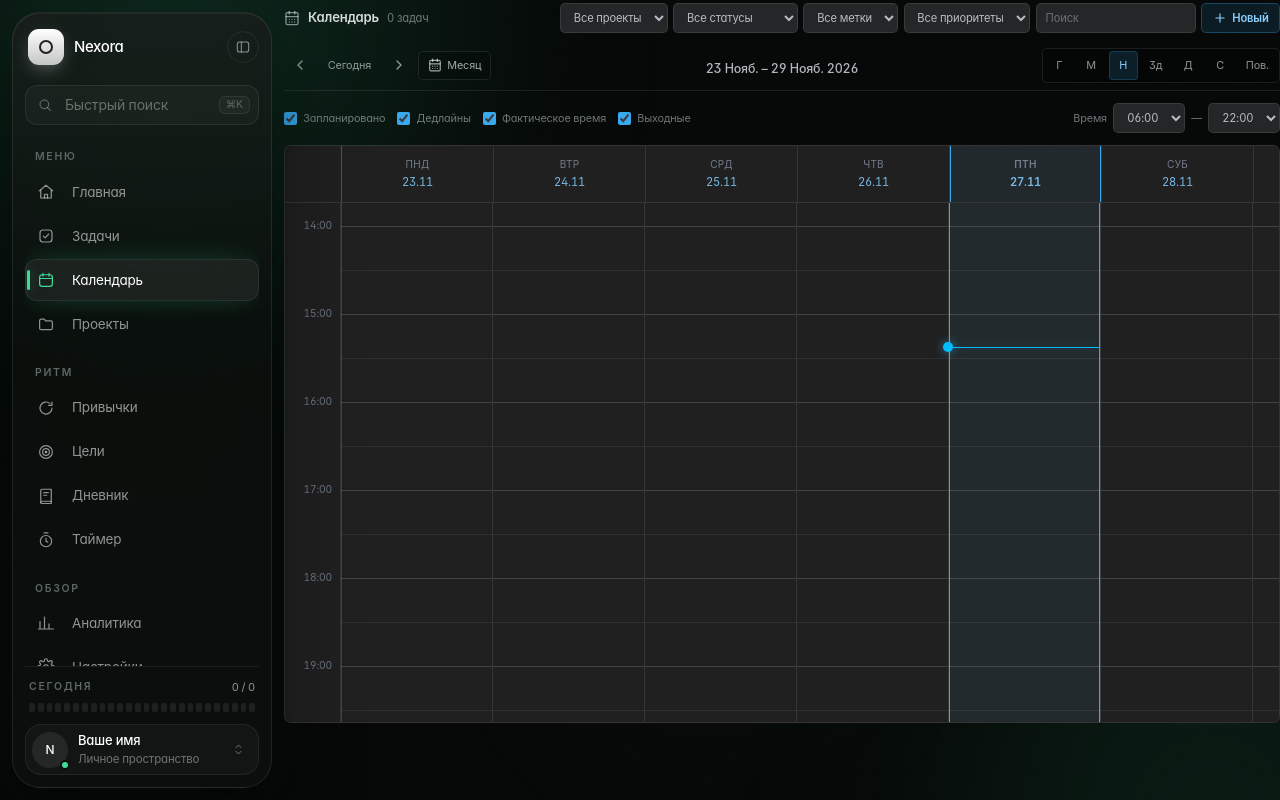
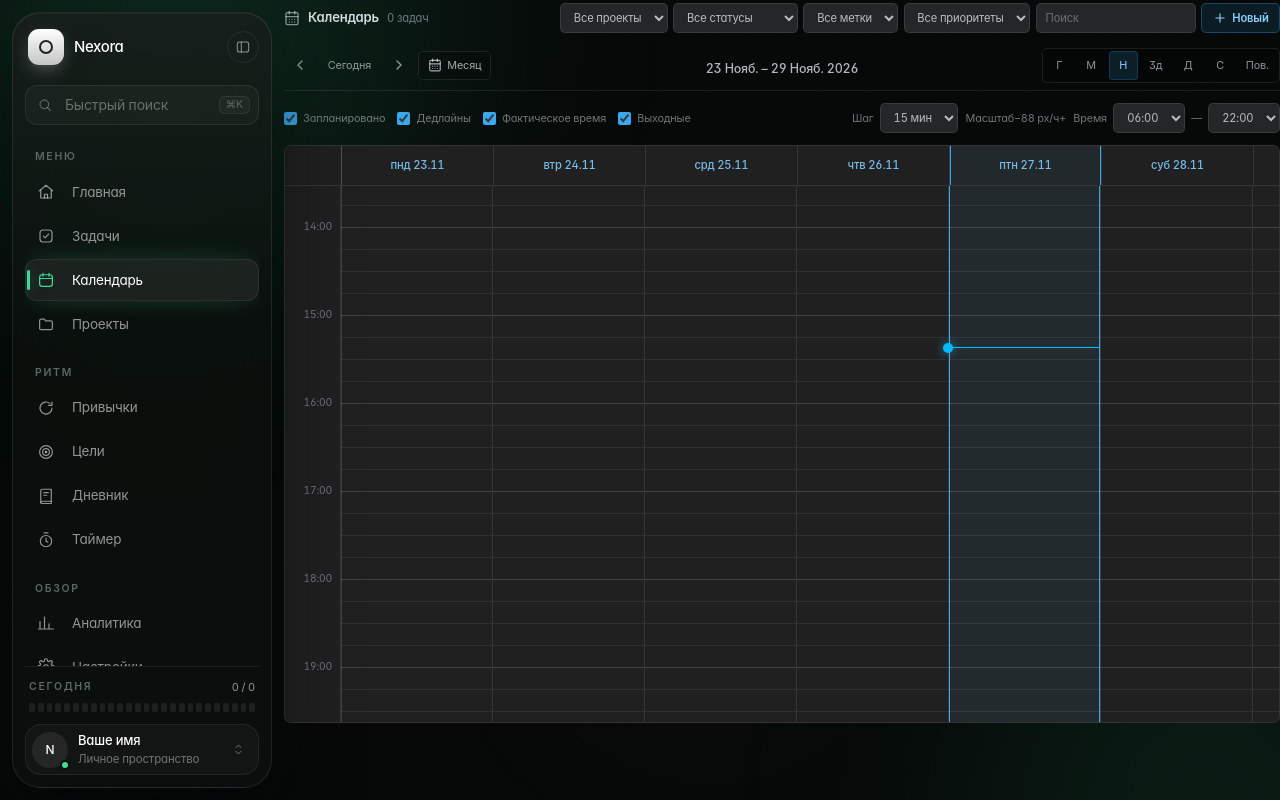
Before and after one commit to dequintalegione-boop/Nexora, a React (Vite) app: page /calendar in a window 1280 px wide. Built offline with nearby package versions, Linux system fonts and the light colour scheme.

Commit message:
feat(calendar): refine time grid density and controls

```diff
--- a/src/components/nexora/calendar-page.tsx
+++ b/src/components/nexora/calendar-page.tsx
@@ -79,8 +79,6 @@ const HEADS = {
   0: ["Вс", "Пн", "Вт", "Ср", "Чт", "Пт", "Сб"],
 } as const
 
-const SLOT_STEP = 30
-const ROW_HEIGHT = 44
 const LIST_DAYS = 14
 const PRIORITY_COLOR: Record<string, string> = {
   none: "nexora-calendar-priority-none",
@@ -156,6 +154,9 @@ export function CalendarPage() {
   const [miniCalendarOpen, setMiniCalendarOpen] = useState(false)
   const [slotStartHour, setSlotStartHour] = useState(6)
   const [slotEndHour, setSlotEndHour] = useState(22)
+  const [snapMinutes, setSnapMinutes] = useState(15)
+  const [pixelsPerHour, setPixelsPerHour] = useState(88)
+  const gridSlotHeight = (pixelsPerHour * snapMinutes) / 60
   const [resizeDraft, setResizeDraft] = useState<ResizeDraft | null>(null)
   const [slotSelection, setSlotSelection] = useState<SlotSelectionDraft | null>(null)
   const slotSelectionRef = useRef<SlotSelectionDraft | null>(null)
@@ -698,7 +699,7 @@ export function CalendarPage() {
         rect.height,
         Number(zone.dataset.calendarDropStart),
         Number(zone.dataset.calendarDropEnd),
-        SLOT_STEP,
+        snapMinutes,
       )
       return { day, minutes, allDay: false }
     }
@@ -821,18 +822,18 @@ export function CalendarPage() {
 
   const handleResizeMove = (event: PointerEvent<HTMLSpanElement>, taskId: string) => {
     if (!resizeDraft || resizeDraft.taskId !== taskId || resizeDraft.pointerId !== event.pointerId) return
-    const steps = Math.round((event.clientY - resizeDraft.startY) / ROW_HEIGHT)
+    const steps = Math.round((event.clientY - resizeDraft.startY) / gridSlotHeight)
     if (resizeDraft.edge === "start") {
       const nextStart = Math.max(
         0,
-        Math.min(resizeDraft.end - 15, Math.round((resizeDraft.start + steps * SLOT_STEP) / 15) * 15),
+        Math.min(resizeDraft.end - snapMinutes, Math.round((resizeDraft.start + steps * snapMinutes) / snapMinutes) * snapMinutes),
       )
       setResizeDraft({ ...resizeDraft, previewStart: nextStart })
       return
     }
     const nextEnd = Math.max(
-      resizeDraft.start + 15,
-      Math.min(24 * 60, Math.round((resizeDraft.end + steps * SLOT_STEP) / 15) * 15),
+      resizeDraft.start + snapMinutes,
+      Math.min(24 * 60, Math.round((resizeDraft.end + steps * snapMinutes) / snapMinutes) * snapMinutes),
     )
     setResizeDraft({ ...resizeDraft, previewEnd: nextEnd })
   }
@@ -861,7 +862,7 @@ export function CalendarPage() {
       startY: event.clientY,
       anchorMinutes: minutes,
       start: minutes,
-      end: minutes + SLOT_STEP,
+      end: minutes + snapMinutes,
       slotStart,
       slotEnd,
     }
@@ -872,8 +873,8 @@ export function CalendarPage() {
   const updateTimeSelection = (event: PointerEvent<HTMLDivElement>) => {
     const current = slotSelectionRef.current
     if (!current || current.pointerId !== event.pointerId) return
-    const deltaSteps = Math.round((event.clientY - current.startY) / ROW_HEIGHT)
-    const range = getCalendarSelectionRange(current.anchorMinutes, deltaSteps, SLOT_STEP, current.slotStart, current.slotEnd)
+    const deltaSteps = Math.round((event.clientY - current.startY) / gridSlotHeight)
+    const range = getCalendarSelectionRange(current.anchorMinutes, deltaSteps, snapMinutes, current.slotStart, current.slotEnd)
     const next = { ...current, start: range.start, end: range.end }
     slotSelectionRef.current = next
     setSlotSelection(next)
@@ -882,8 +883,8 @@ export function CalendarPage() {
   const finishTimeSelection = (event: PointerEvent<HTMLDivElement>) => {
     const current = slotSelectionRef.current
     if (!current || current.pointerId !== event.pointerId) return
-    const deltaSteps = Math.round((event.clientY - current.startY) / ROW_HEIGHT)
-    const range = getCalendarSelectionRange(current.anchorMinutes, deltaSteps, SLOT_STEP, current.slotStart, current.slotEnd)
+    const deltaSteps = Math.round((event.clientY - current.startY) / gridSlotHeight)
+    const range = getCalendarSelectionRange(current.anchorMinutes, deltaSteps, snapMinutes, current.slotStart, current.slotEnd)
     slotSelectionRef.current = null
     setSlotSelection(null)
     setSelectedDate(current.day)
@@ -901,8 +902,8 @@ export function CalendarPage() {
   const renderTimeGrid = (days: string[]) => {
     const slotStart = slotStartHour * 60
     const slotEnd = slotEndHour * 60
-    const timeSlots = Array.from({ length: (slotEnd - slotStart) / SLOT_STEP }, (_, i) => slotStart + i * SLOT_STEP)
-    const gridHeight = timeSlots.length * ROW_HEIGHT
+    const timeSlots = Array.from({ length: (slotEnd - slotStart) / snapMinutes }, (_, i) => slotStart + i * snapMinutes)
+    const gridHeight = timeSlots.length * gridSlotHeight
     const nowMinutes = now.getHours() * 60 + now.getMinutes()
 
     return (
@@ -923,8 +924,8 @@ export function CalendarPage() {
                 data-calendar-drop-day={day}
                 data-calendar-drop-all-day="true"
                 className={cn(
-                  "nexora-calendar-all-day min-h-[4.5rem] space-y-1 border-r border-white/10 p-1.5",
-                  day === today && "bg-sky-400/[0.055]",
+                  "nexora-calendar-all-day min-h-[2.75rem] space-y-1 border-r border-white/10 p-1.5",
+                  day === today && "nexora-calendar-today-column",
                   touchTaskDrag?.active && touchTaskDrag.target?.day === day && touchTaskDrag.target.allDay && "nexora-calendar-drop-target",
                 )}
                 onDragOver={(event) => event.preventDefault()}
@@ -949,7 +950,7 @@ export function CalendarPage() {
               <div
                 key={minutes}
                 className="nexora-calendar-time-label absolute right-2 -translate-y-1/2 text-[10px] tabular-nums text-white/45"
-                style={{ top: ((minutes - slotStart) / SLOT_STEP) * ROW_HEIGHT }}
+                style={{ top: ((minutes - slotStart) / snapMinutes) * gridSlotHeight }}
               >
                 {localTimeLabel(minutes)}
               </div>
@@ -998,13 +999,17 @@ export function CalendarPage() {
                     data-calendar-drop-minutes={minutes}
                     className={cn(
                       "absolute inset-x-0 border-t transition-colors nexora-calendar-slot",
-                      minutes % 60 === 0 ? "nexora-calendar-slot-hour" : "nexora-calendar-slot-half",
+                      minutes % 60 === 0
+                        ? "nexora-calendar-slot-hour"
+                        : minutes % 30 === 0
+                          ? "nexora-calendar-slot-half"
+                          : "nexora-calendar-slot-quarter",
                       "hover:bg-white/[0.025]",
                       touchTaskDrag?.active && touchTaskDrag.target?.day === day && touchTaskDrag.target.minutes === minutes && "nexora-calendar-drop-target",
                     )}
                     style={{
-                      top: ((minutes - slotStart) / SLOT_STEP) * ROW_HEIGHT,
-                      height: ROW_HEIGHT,
+                      top: ((minutes - slotStart) / snapMinutes) * gridSlotHeight,
+                      height: gridSlotHeight,
                     }}
                     role="button"
                     tabIndex={0}
@@ -1030,8 +1035,8 @@ export function CalendarPage() {
                   <div
                     className="nexora-calendar-selection absolute inset-x-1 z-[1] rounded-md"
                     style={{
-                      top: ((slotSelection.start - slotStart) / SLOT_STEP) * ROW_HEIGHT,
-                      height: Math.max(ROW_HEIGHT / 2, ((slotSelection.end - slotSelection.start) / SLOT_STEP) * ROW_HEIGHT),
+                      top: ((slotSelection.start - slotStart) / snapMinutes) * gridSlotHeight,
+                      height: Math.max(gridSlotHeight / 2, ((slotSelection.end - slotSelection.start) / snapMinutes) * gridSlotHeight),
                     }}
                   >
                     <span>{formatRange(slotSelection.start, slotSelection.end)}</span>
@@ -1045,8 +1050,8 @@ export function CalendarPage() {
                   const previewEnd = resizeDraft?.taskId === task.id ? resizeDraft.previewEnd : rawEnd
                   const visibleStart = Math.max(slotStart, previewStart)
                   const visibleEnd = Math.min(slotEnd, previewEnd)
-                  const top = ((visibleStart - slotStart) / SLOT_STEP) * ROW_HEIGHT
-                  const height = Math.max(25, ((visibleEnd - visibleStart) / SLOT_STEP) * ROW_HEIGHT)
+                  const top = ((visibleStart - slotStart) / snapMinutes) * gridSlotHeight
+                  const height = Math.max(Math.min(25, gridSlotHeight), ((visibleEnd - visibleStart) / snapMinutes) * gridSlotHeight)
                   const isDueOnly = task.dueDate === day && task.scheduledDate !== day && task.startAt?.slice(0, 10) !== day
                   const colorClass = PRIORITY_COLOR[task.priority] ?? PRIORITY_COLOR.none
                   return (
@@ -1136,8 +1141,8 @@ export function CalendarPage() {
                   if (!layoutItem) return null
                   const visibleStart = Math.max(slotStart, rawStart)
                   const visibleEnd = Math.min(slotEnd, rawEnd)
-                  const top = ((visibleStart - slotStart) / SLOT_STEP) * ROW_HEIGHT
-                  const height = Math.max(25, ((visibleEnd - visibleStart) / SLOT_STEP) * ROW_HEIGHT)
+                  const top = ((visibleStart - slotStart) / snapMinutes) * gridSlotHeight
+                  const height = Math.max(Math.min(25, gridSlotHeight), ((visibleEnd - visibleStart) / snapMinutes) * gridSlotHeight)
                   const linkedTask = session.taskId ? tasks.find((task) => task.id === session.taskId) : undefined
                   return (
                     <button
@@ -1170,7 +1175,7 @@ export function CalendarPage() {
                   <div
                     className="nexora-calendar-now-marker pointer-events-none absolute inset-x-0 z-[4] flex items-center"
                     data-calendar-now-marker="true"
-                    style={{ top: ((nowMinutes - slotStart) / SLOT_STEP) * ROW_HEIGHT }}
+                    style={{ top: ((nowMinutes - slotStart) / snapMinutes) * gridSlotHeight }}
                     aria-label="Текущее время"
                   >
                     <span className="-ml-1.5 h-2.5 w-2.5 rounded-full bg-sky-400 shadow-[0_0_10px_rgba(56,189,248,0.65)]" />
@@ -1484,6 +1489,36 @@ export function CalendarPage() {
 
         {(view === "days" || view === "week" || view === "day") ? (
           <div className="nexora-calendar-range-controls">
+            <label>Шаг
+              <select
+                className="nexora-calendar-control"
+                value={snapMinutes}
+                onChange={(event) => setSnapMinutes(Number(event.target.value))}
+                aria-label="Шаг сетки"
+              >
+                <option value={15}>15 мин</option>
+                <option value={30}>30 мин</option>
+                <option value={60}>1 час</option>
+              </select>
+            </label>
+            <div className="nexora-calendar-zoom" role="group" aria-label="Масштаб сетки">
+              <span>Масштаб</span>
+              <button
+                type="button"
+                aria-label="Уменьшить масштаб"
+                title="Уменьшить масштаб"
+                disabled={pixelsPerHour <= 66}
+                onClick={() => setPixelsPerHour((value) => Math.max(66, value - 11))}
+              >−</button>
+              <output aria-live="polite">{pixelsPerHour} px/ч</output>
+              <button
+                type="button"
+                aria-label="Увеличить масштаб"
+                title="Увеличить масштаб"
+                disabled={pixelsPerHour >= 132}
+                onClick={() => setPixelsPerHour((value) => Math.min(132, value + 11))}
+              >+</button>
+            </div>
             {view === "days" ? (
               <label>Дней
                 <select className="nexora-calendar-control" value={dayCount} onChange={(event) => setDayCount(Number(event.target.value))}>
@@ -1640,10 +1675,9 @@ export function CalendarPage() {
                   )}
                   onClick={() => setSelectedDate(day)}
                 >
-                  <span className="block text-[10px] uppercase tracking-wide text-white/45">
-                    {format(parseISODate(day), "EEE", { locale: ru })}
+                  <span className="block text-[11px] font-medium tabular-nums">
+                    {format(parseISODate(day), "EEE d.MM", { locale: ru })}
                   </span>
-                  <span className="mt-0.5 block text-sm tabular-nums">{format(parseISODate(day), "d.MM", { locale: ru })}</span>
                 </button>
               ))}
             </div>
@@ -1671,8 +1705,7 @@ export function CalendarPage() {
                   )}
                   onClick={() => setSelectedDate(day)}
                 >
-                  <span className="block text-[10px] uppercase tracking-wide text-white/45">{format(parseISODate(day), "EEE", { locale: ru })}</span>
-                  <span className="mt-0.5 block text-sm tabular-nums">{format(parseISODate(day), "d.MM", { locale: ru })}</span>
+                  <span className="block text-[11px] font-medium tabular-nums">{format(parseISODate(day), "EEE d.MM", { locale: ru })}</span>
                 </button>
               ))}
             </div>
```
